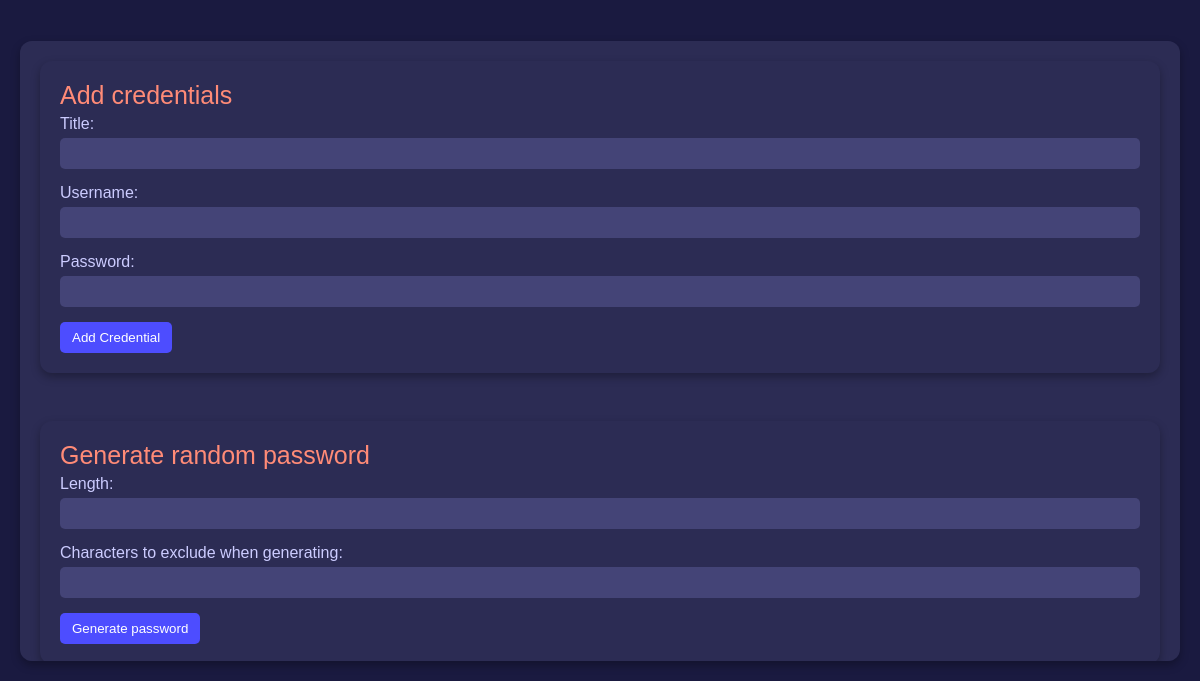
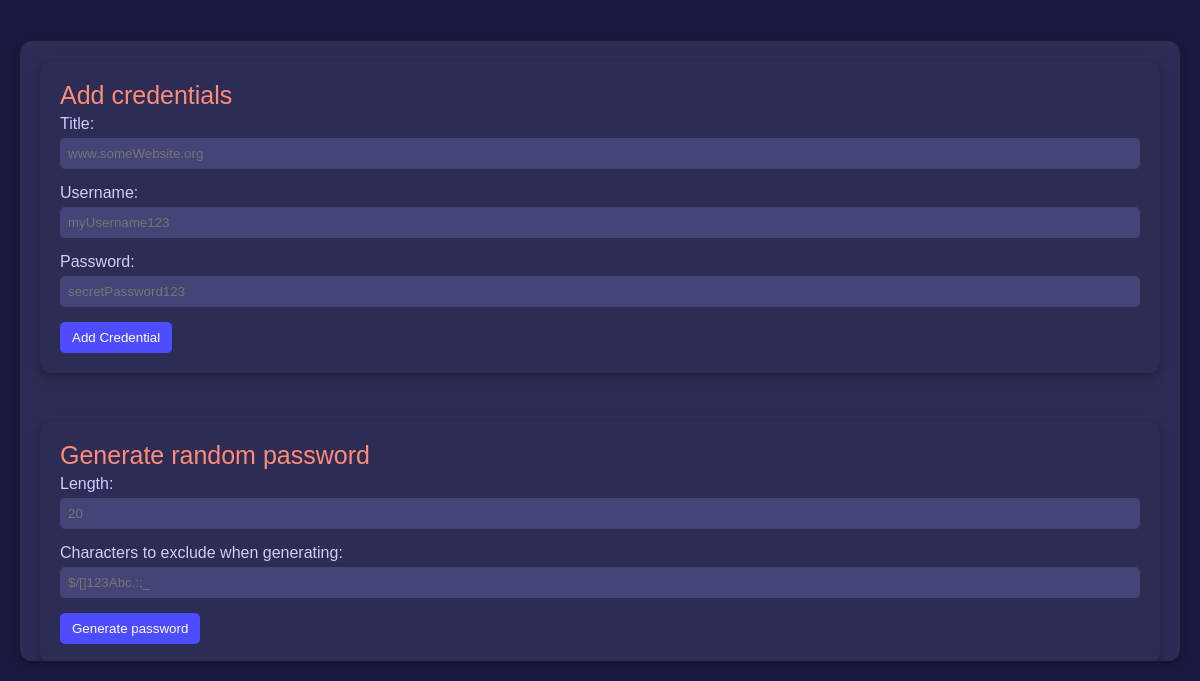
Before and after one commit to alexandrov5433/PassGuard, an Electron app: page views/addCred.html in a window 1200 px wide. Shown: the part 119-800 px from the top of the page. Drawn offline with Linux system fonts and the light colour scheme.

Commit message:
Placeholders added.

```diff
--- a/views/addCred.html
+++ b/views/addCred.html
@@ -75,24 +75,24 @@
         <form id="addCredForm" class="form">
             <label for="title" class="secondTitles">Add credentials</label>
             <label for="title">Title:</label>
-            <input name="title" type="text">
+            <input name="title" type="text" placeholder="www.someWebsite.org">
 
             <label for="username">Username:</label>
-            <input name="username" type="text">
+            <input name="username" type="text" placeholder="myUsername123">
 
             <label for="password">Password:</label>
-            <input name="password" type="text">
+            <input name="password" type="text" placeholder="secretPassword123">
 
             <button type="button" id="addCredBtn">Add Credential</button>
         </form>
-
+        <!-- Form for password generation -->
         <form id="passGenForm" class="form">
             <label for="passLength" class="secondTitles">Generate random password</label>
             <label for="passLength">Length:</label>
-            <input name="passLength" type="text">
+            <input name="passLength" type="text" placeholder="20">
 
             <label for="charsToExclude">Characters to exclude when generating:</label>
-            <input name="charsToExclude" type="text">
+            <input name="charsToExclude" type="text" placeholder="$/[]123Abc.:;_">
 
             <button id="genPassBtn" type="button">Generate password</button>
         </form>
```
